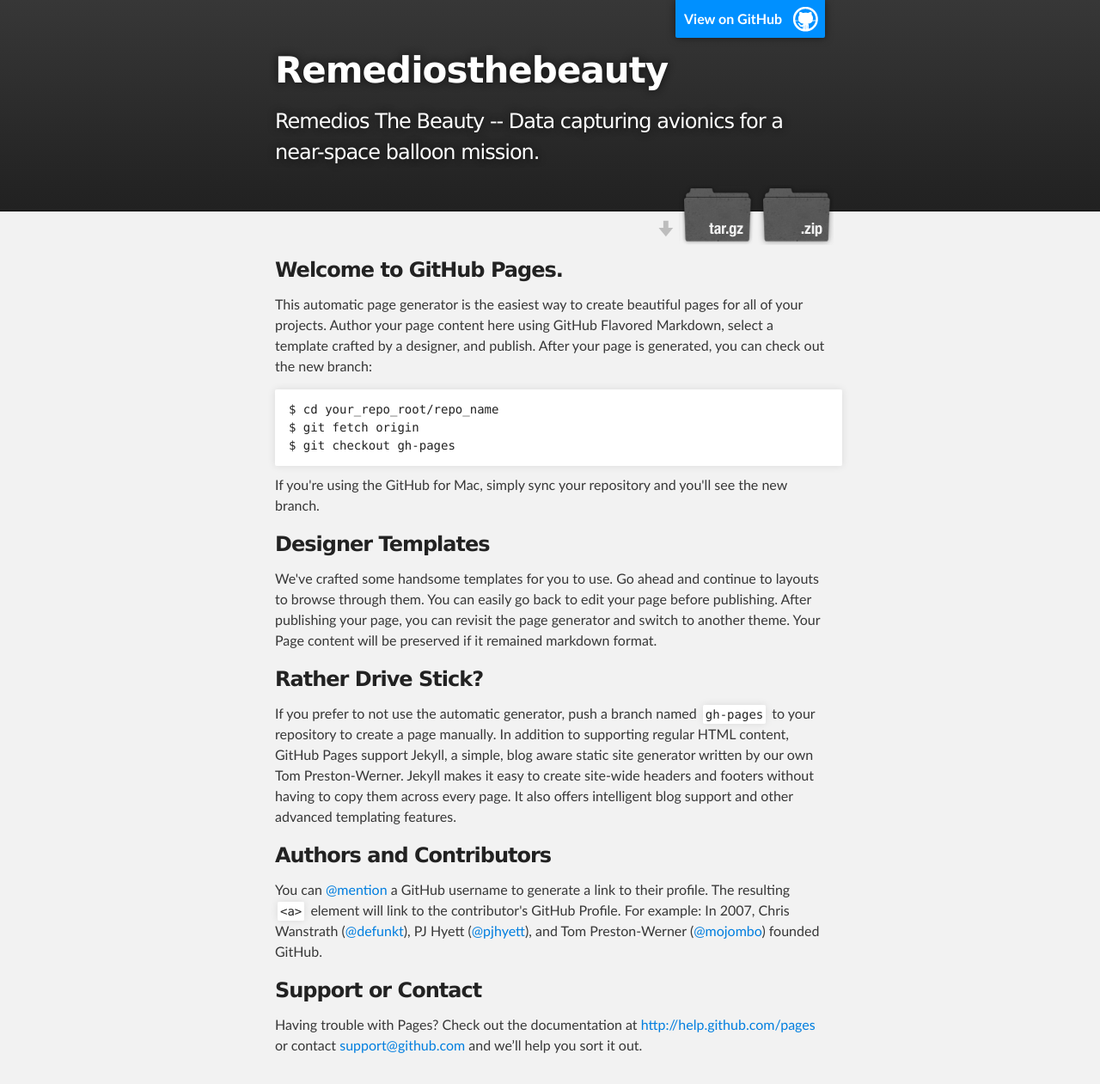
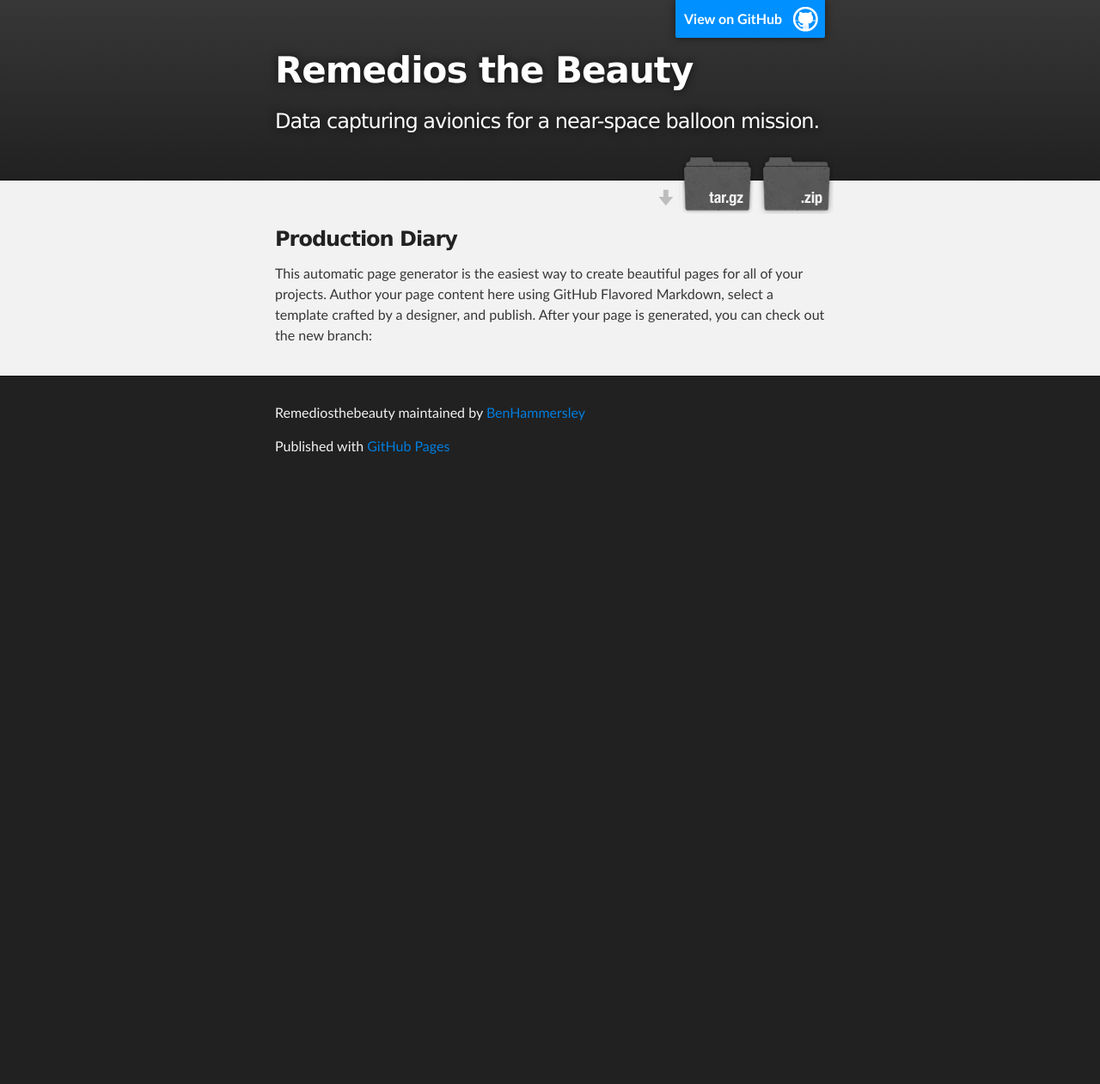
Before and after one commit to BenHammersley/RemediosTheBeauty, a plain HTML site: page index.html in a window 1280 px wide. Shown: the top 1261 px of the page at 86% size. After the commit the page ends 800 px from the top, so only its background shows below. Drawn offline with Linux system fonts and the light colour scheme.

Commit message:
Initial set up of the page

```diff
--- a/index.html
+++ b/index.html
@@ -18,8 +18,8 @@
         <header class="inner">
           <a id="forkme_banner" href="https://github.com/BenHammersley/RemediosTheBeauty">View on GitHub</a>
 
-          <h1 id="project_title">Remediosthebeauty</h1>
-          <h2 id="project_tagline">Remedios The Beauty -- Data capturing avionics for a near-space balloon mission.</h2>
+          <h1 id="project_title">Remedios the Beauty</h1>
+          <h2 id="project_tagline">Data capturing avionics for a near-space balloon mission.</h2>
 
             <section id="downloads">
               <a class="zip_download_link" href="https://github.com/BenHammersley/RemediosTheBeauty/zipball/master">Download this project as a .zip file</a>
@@ -32,36 +32,10 @@
     <div id="main_content_wrap" class="outer">
       <section id="main_content" class="inner">
         <h3>
-<a name="welcome-to-github-pages" class="anchor" href="#welcome-to-github-pages"><span class="octicon octicon-link"></span></a>Welcome to GitHub Pages.</h3>
+<a name="welcome-to-github-pages" class="anchor" href="#welcome-to-github-pages"><span class="octicon octicon-link"></span></a>Production Diary</h3>
 
 <p>This automatic page generator is the easiest way to create beautiful pages for all of your projects. Author your page content here using GitHub Flavored Markdown, select a template crafted by a designer, and publish. After your page is generated, you can check out the new branch:</p>
 
-<pre><code>$ cd your_repo_root/repo_name
-$ git fetch origin
-$ git checkout gh-pages
-</code></pre>
-
-<p>If you're using the GitHub for Mac, simply sync your repository and you'll see the new branch.</p>
-
-<h3>
-<a name="designer-templates" class="anchor" href="#designer-templates"><span class="octicon octicon-link"></span></a>Designer Templates</h3>
-
-<p>We've crafted some handsome templates for you to use. Go ahead and continue to layouts to browse through them. You can easily go back to edit your page before publishing. After publishing your page, you can revisit the page generator and switch to another theme. Your Page content will be preserved if it remained markdown format.</p>
-
-<h3>
-<a name="rather-drive-stick" class="anchor" href="#rather-drive-stick"><span class="octicon octicon-link"></span></a>Rather Drive Stick?</h3>
-
-<p>If you prefer to not use the automatic generator, push a branch named <code>gh-pages</code> to your repository to create a page manually. In addition to supporting regular HTML content, GitHub Pages support Jekyll, a simple, blog aware static site generator written by our own Tom Preston-Werner. Jekyll makes it easy to create site-wide headers and footers without having to copy them across every page. It also offers intelligent blog support and other advanced templating features.</p>
-
-<h3>
-<a name="authors-and-contributors" class="anchor" href="#authors-and-contributors"><span class="octicon octicon-link"></span></a>Authors and Contributors</h3>
-
-<p>You can <a href="https://github.com/blog/821" class="user-mention">@mention</a> a GitHub username to generate a link to their profile. The resulting <code>&lt;a&gt;</code> element will link to the contributor's GitHub Profile. For example: In 2007, Chris Wanstrath (<a href="https://github.com/defunkt" class="user-mention">@defunkt</a>), PJ Hyett (<a href="https://github.com/pjhyett" class="user-mention">@pjhyett</a>), and Tom Preston-Werner (<a href="https://github.com/mojombo" class="user-mention">@mojombo</a>) founded GitHub.</p>
-
-<h3>
-<a name="support-or-contact" class="anchor" href="#support-or-contact"><span class="octicon octicon-link"></span></a>Support or Contact</h3>
-
-<p>Having trouble with Pages? Check out the documentation at <a href="http://help.github.com/pages">http://help.github.com/pages</a> or contact <a href="mailto:support@github.com">support@github.com</a> and we’ll help you sort it out.</p>
       </section>
     </div>
 
```
